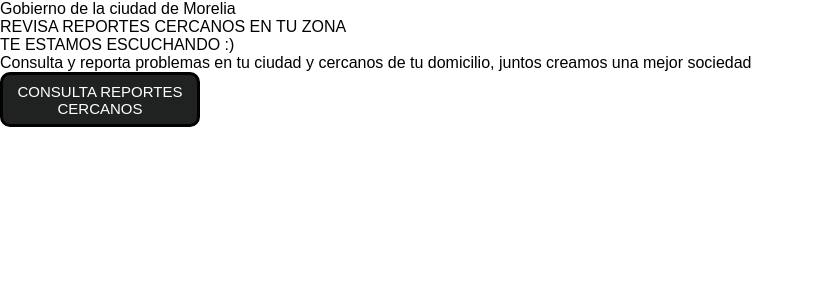
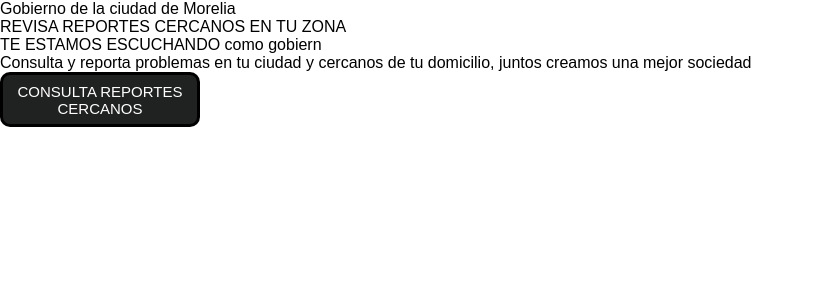
Before and after one commit to DavidGuidoR/DenunciasCiudadanasWeb, a PHP site: page / in a window 1280 px wide. Shown: the part 100-400 px from the top of the page, without its empty margins (0-814 px from the left). Run offline with PHP 8.4, Linux system fonts and the light colour scheme.

Commit message:
cambios de prueba2

```diff
--- a/index.php
+++ b/index.php
@@ -25,7 +25,7 @@
 
         <div class="content-mensj">
             REVISA REPORTES CERCANOS EN TU ZONA<br>
-            TE ESTAMOS ESCUCHANDO :)
+            TE ESTAMOS ESCUCHANDO como gobiern
         </div>
 
         <div class="content-button">
```
